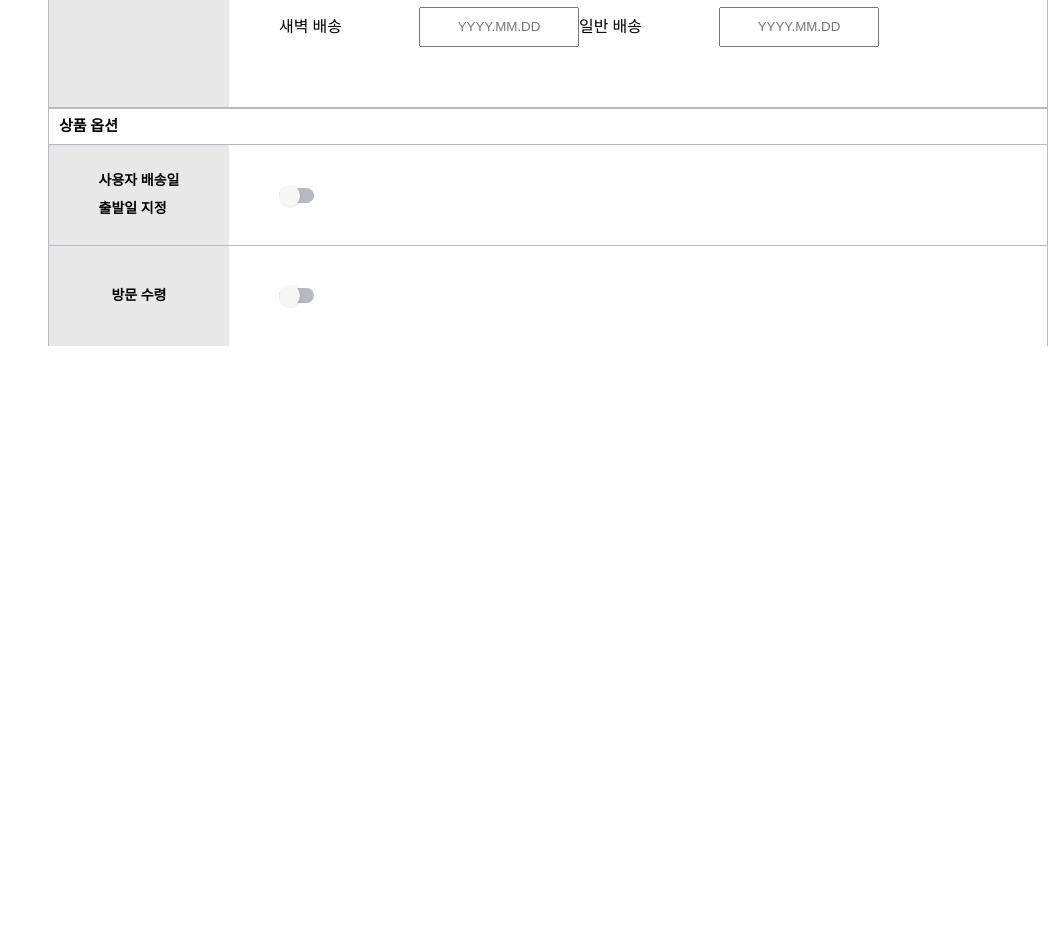
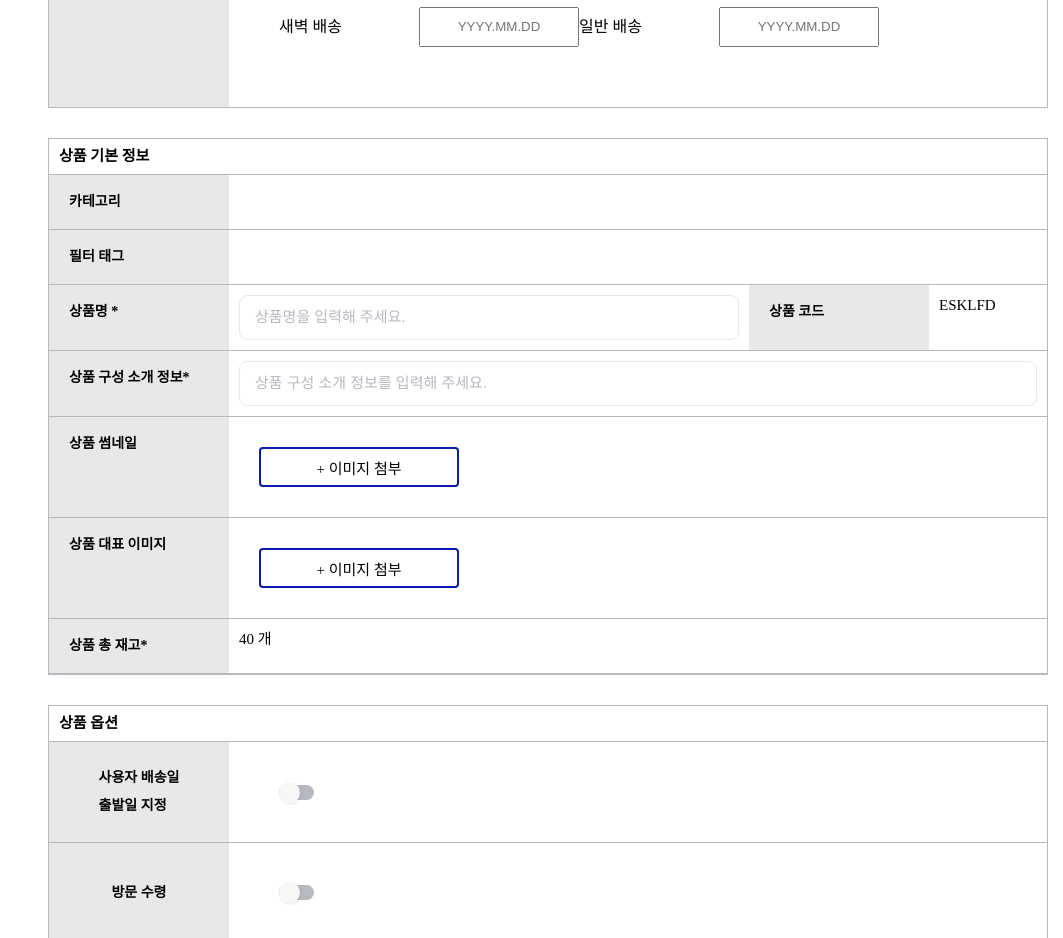
Before and after one commit to seoyuuun/wanted-admin_product_add, a React (Create React App) app: page / in a window 1280 px wide. Shown: the part 1580-2518 px from the top of the page, without its empty margins (217-1280 px from the left). Before the commit the page ends 1941 px from the top, so only its background shows below. Built offline with nearby package versions, Linux system fonts and the light colour scheme.

Commit message:
Modify : admin page에 상품 기본 정보(productInfo) 페이지 추가

```diff
--- a/src/pages/admin.jsx
+++ b/src/pages/admin.jsx
@@ -2,12 +2,14 @@ import styled from "styled-components";
 import Addoption from "./addoption";
 import Productorder from "./productorder";
 import SY from "./sy";
+import ProductInfo  from "./productInfo";
 
 const Admin = () => {
   return (
     <Wrap>
       <Addoption></Addoption>
       <SY />
+      <ProductInfo/>
       <Productorder />
     </Wrap>
   );
```
